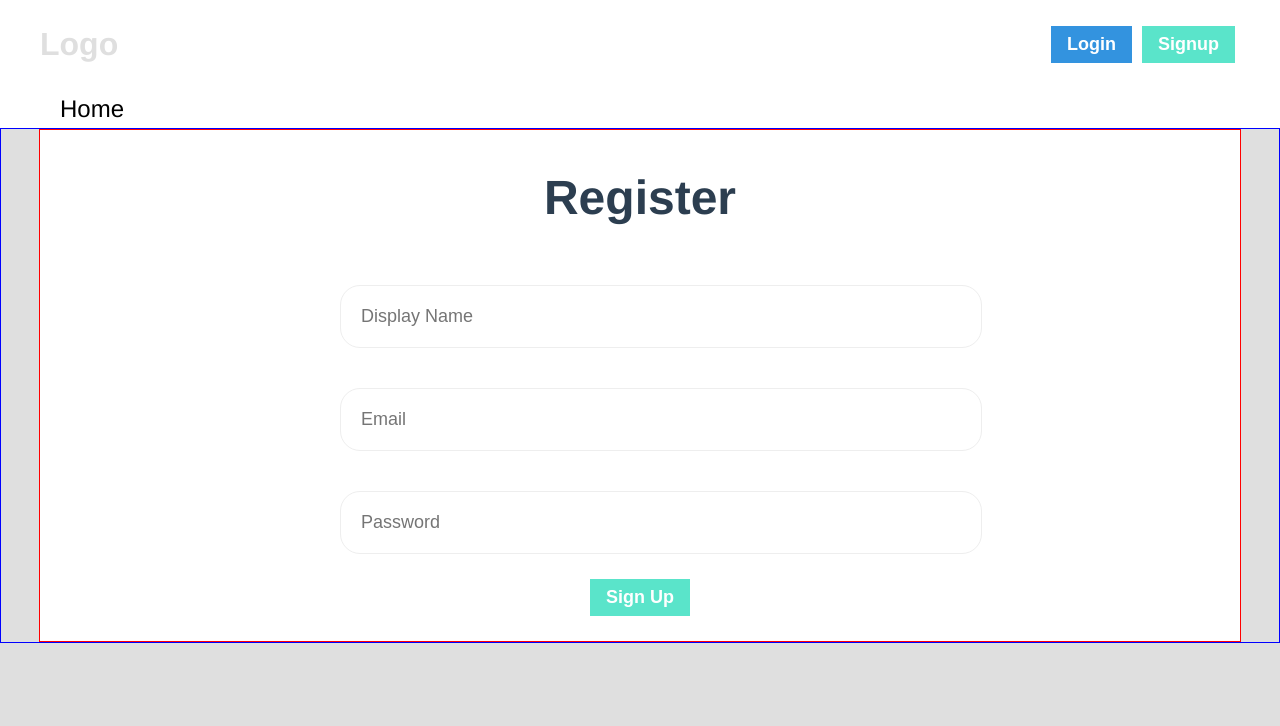
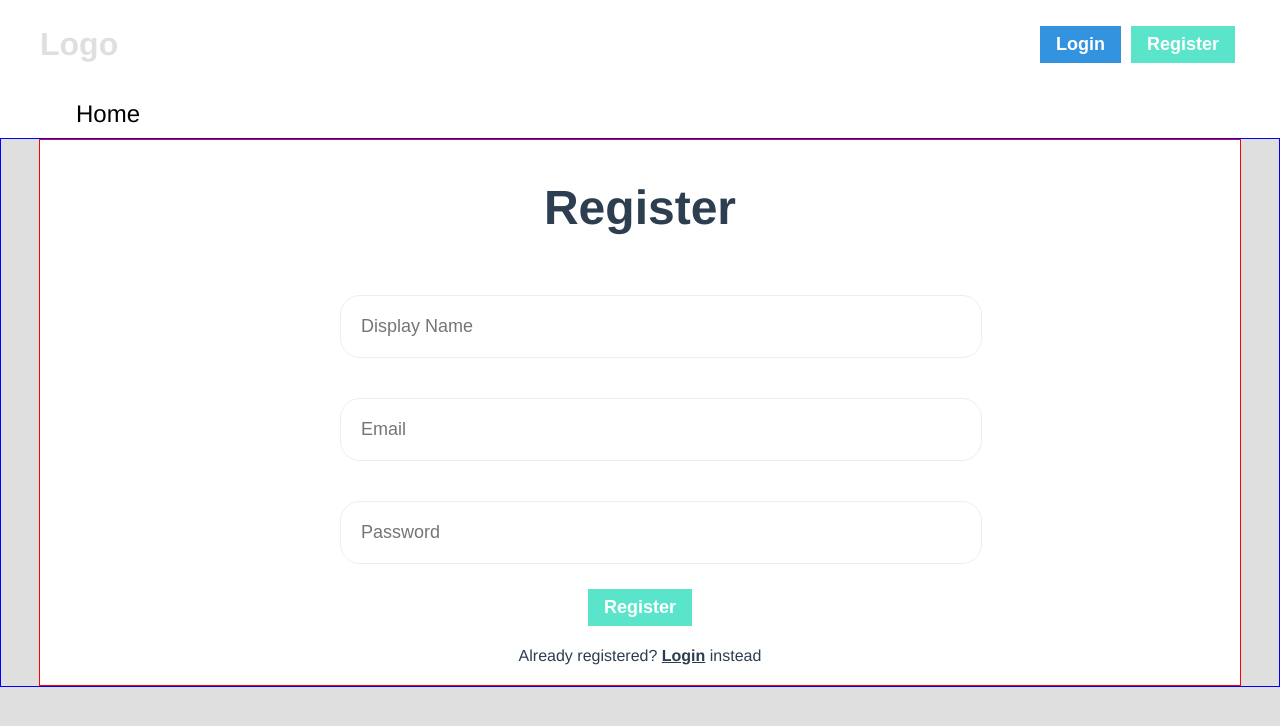
Before and after one commit to farhan200024/cardiomyopathy-vue-app, a Vue app in the folder cardiomyopathy-app/: page /register in a window 1280 px wide. Shown: the top 726 px of the page. Built offline with nearby package versions, Linux system fonts and the light colour scheme.

Commit message:
User Registration/Login ready to merge

```diff
--- a/cardiomyopathy-app/src/assets/main.css
+++ b/cardiomyopathy-app/src/assets/main.css
@@ -34,3 +34,7 @@ body {
 	text-decoration: underline;
 	cursor: pointer;
 }
+
+.form span:hover {
+	color: red;
+}
--- a/cardiomyopathy-app/src/components/Header.vue
+++ b/cardiomyopathy-app/src/components/Header.vue
@@ -5,7 +5,7 @@
 
 			<div>
 				<router-link :to="{ name: 'Login' }"><button class="login" >Login</button></router-link>
-				<router-link :to="{ name: 'Register' }" ><button class="signup" >Signup</button></router-link>
+				<router-link :to="{ name: 'Register' }" ><button class="register" >Register</button></router-link>
 			</div>
 		</div>
 
@@ -40,7 +40,7 @@ export default {
 		color: #dfdfdf;
 	}
 
-	.login, .signup{
+	.login, .register{
 		cursor: pointer;
 		margin: 5px;
 		background: rgba(0, 120, 215, .8);
@@ -51,25 +51,41 @@ export default {
 		font-size: 18px;
 	}
 
-	.signup {
+	.login:hover {
+		background: blue;
+	}
+
+	.register {
 		background: #5ae4ca;
+	}
+
+	.register:hover {
+		background: green;
 	}
 
 	.navbar {
 		max-width: 1200px;
 		margin: 0 auto;
-		padding: 5px;
+		padding: 10px;
 	}
 
 	.navbar a {
+		cursor: pointer;
 		font-size: 24px;
 		text-decoration: none;
 		margin-left: 20px;
 		color: black;
+		padding: 8px 16px;
+	}
+
+	.navbar a:hover {
+		background: #dfdfdf;
+		font-weight: bold;
 	}
 
 	.navbar a.router-link-active {
 		font-weight: bold;
+		background: #dfdfdf;
 	}
 
 </style>
--- a/cardiomyopathy-app/src/views/Login.vue
+++ b/cardiomyopathy-app/src/views/Login.vue
@@ -5,15 +5,19 @@
 		<input type="password" required placeholder="Password" v-model="password">
 		<div class="error">{{ error }}</div>
 		<button class="login" >Log In</button>
+		<p>No account yet? <span  @click="showSignup">Register</span> instead</p>
 	</form>
 </template>
 
 <script>
 import { ref } from 'vue'
 import useLogin from '../composables/useLogin'
+import { useRouter } from 'vue-router'
 
 export default {
 	setup(props, context) {
+		const router = useRouter()
+
 		// refs
 		const email = ref('')
 		const password = ref('')
@@ -28,7 +32,11 @@ export default {
 			}
 		}
 
-		return { email, password, handleSubmit, error }
+		const showSignup = () => {
+			router.push({ name: 'Register' })
+		}
+
+		return { email, password, handleSubmit, error, showSignup }
 	}
 }
 </script>
--- a/cardiomyopathy-app/src/views/Register.vue
+++ b/cardiomyopathy-app/src/views/Register.vue
@@ -5,17 +5,20 @@
 		<input type="email" required placeholder="Email" v-model="email">
 		<input type="password" required placeholder="Password" v-model="password">
 		<div class="error">{{ error }}</div>
-		<button class="signup">Sign Up</button>
+		<button class="register">Register</button>
+		<p>Already registered? <span  @click="showLogin">Login</span> instead</p>
 	</form>
 </template>
 
 <script>
 import { ref } from 'vue'
 import useSignup from '../composables/useSignup'
+import { useRouter } from 'vue-router'
 
 export default {
 	setup(props, context) {
 		const { error, signup } = useSignup()
+		const router = useRouter()
 
 		// refs
 		const displayName = ref('')
@@ -30,7 +33,11 @@ export default {
 			}
 		}
 
-		return { displayName, email, password, handleSubmit, error }
+		const showLogin = () => {
+			router.push({ name: 'Login' })
+		}
+
+		return { displayName, email, password, handleSubmit, error, showLogin }
 	}
 }
 </script>
```
